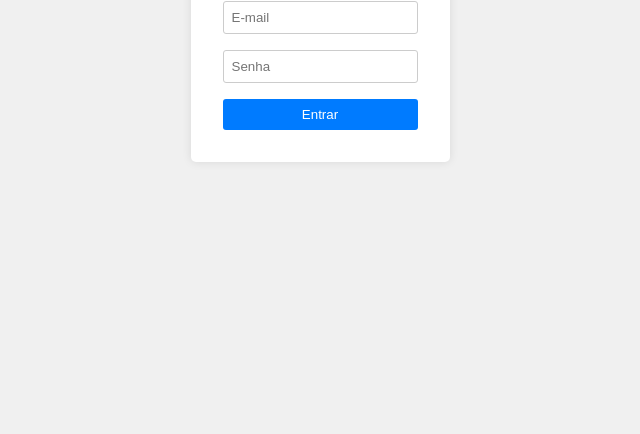
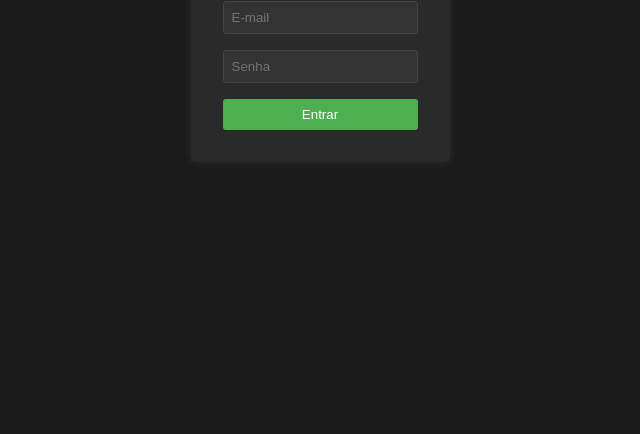
Before and after one commit to joaopaulohacker/front, a plain HTML site: page index.html in a window 1280 px wide. Shown: the part 366-800 px from the top of the page, without its empty margins (320-960 px from the left). Drawn offline with Linux system fonts and the light colour scheme.

Commit message:
Update index.html

```diff
--- a/index.html
+++ b/index.html
@@ -12,13 +12,14 @@
             align-items: center;
             height: 100vh;
             margin: 0;
-            background-color: #f0f0f0;
+            background-color: #1a1a1a;
+            color: #ffffff;
         }
         .login-container {
-            background-color: white;
+            background-color: #2a2a2a;
             padding: 2rem;
             border-radius: 5px;
-            box-shadow: 0 0 10px rgba(0, 0, 0, 0.1);
+            box-shadow: 0 0 10px rgba(255, 255, 255, 0.1);
         }
         h2 {
             text-align: center;
@@ -31,11 +32,13 @@
         input {
             margin-bottom: 1rem;
             padding: 0.5rem;
-            border: 1px solid #ccc;
+            border: 1px solid #444;
             border-radius: 3px;
+            background-color: #333;
+            color: #ffffff;
         }
         button {
-            background-color: #007bff;
+            background-color: #4CAF50;
             color: white;
             border: none;
             padding: 0.5rem;
@@ -43,7 +46,7 @@
             cursor: pointer;
         }
         button:hover {
-            background-color: #0056b3;
+            background-color: #45a049;
         }
     </style>
 </head>
```
